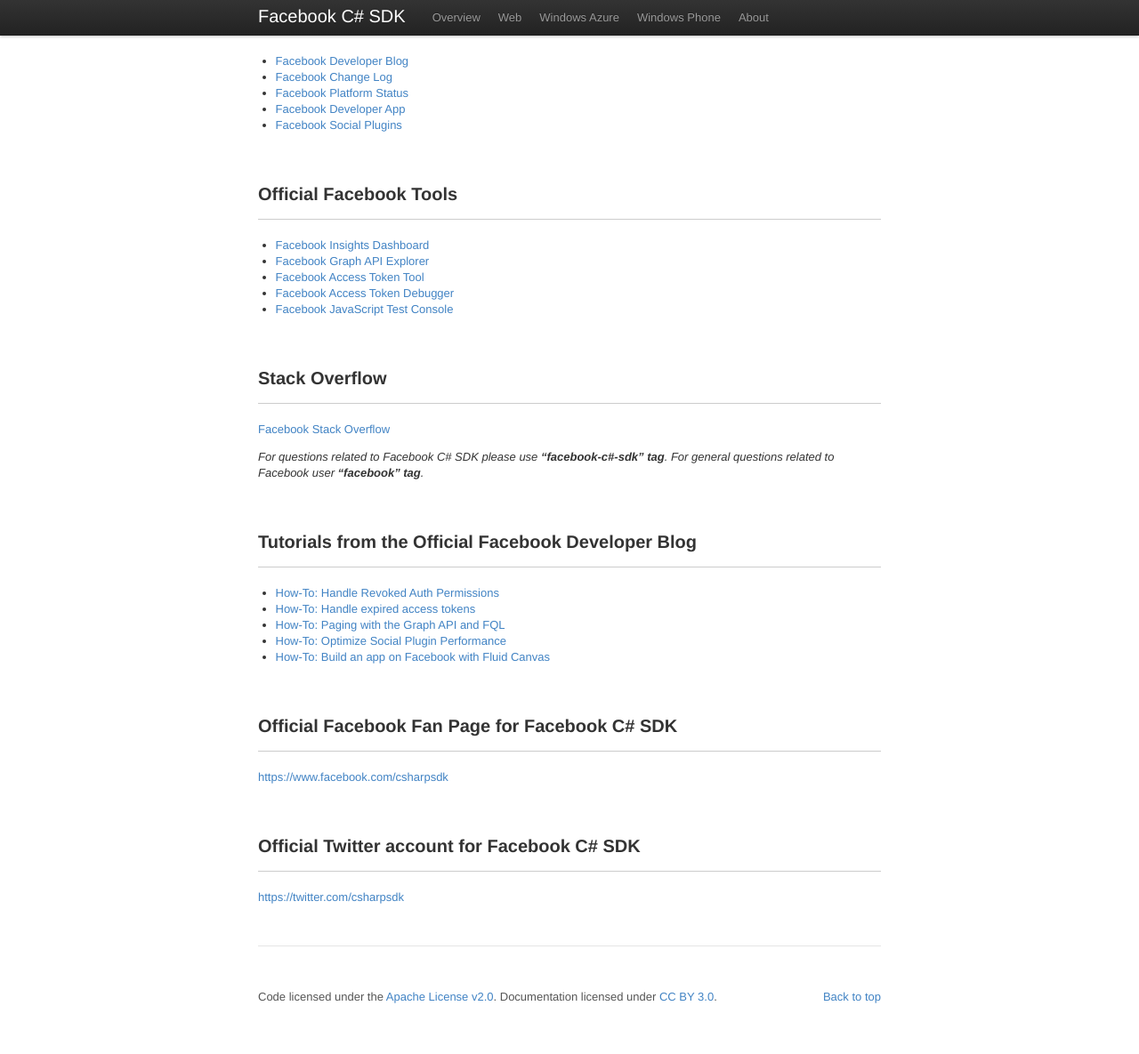
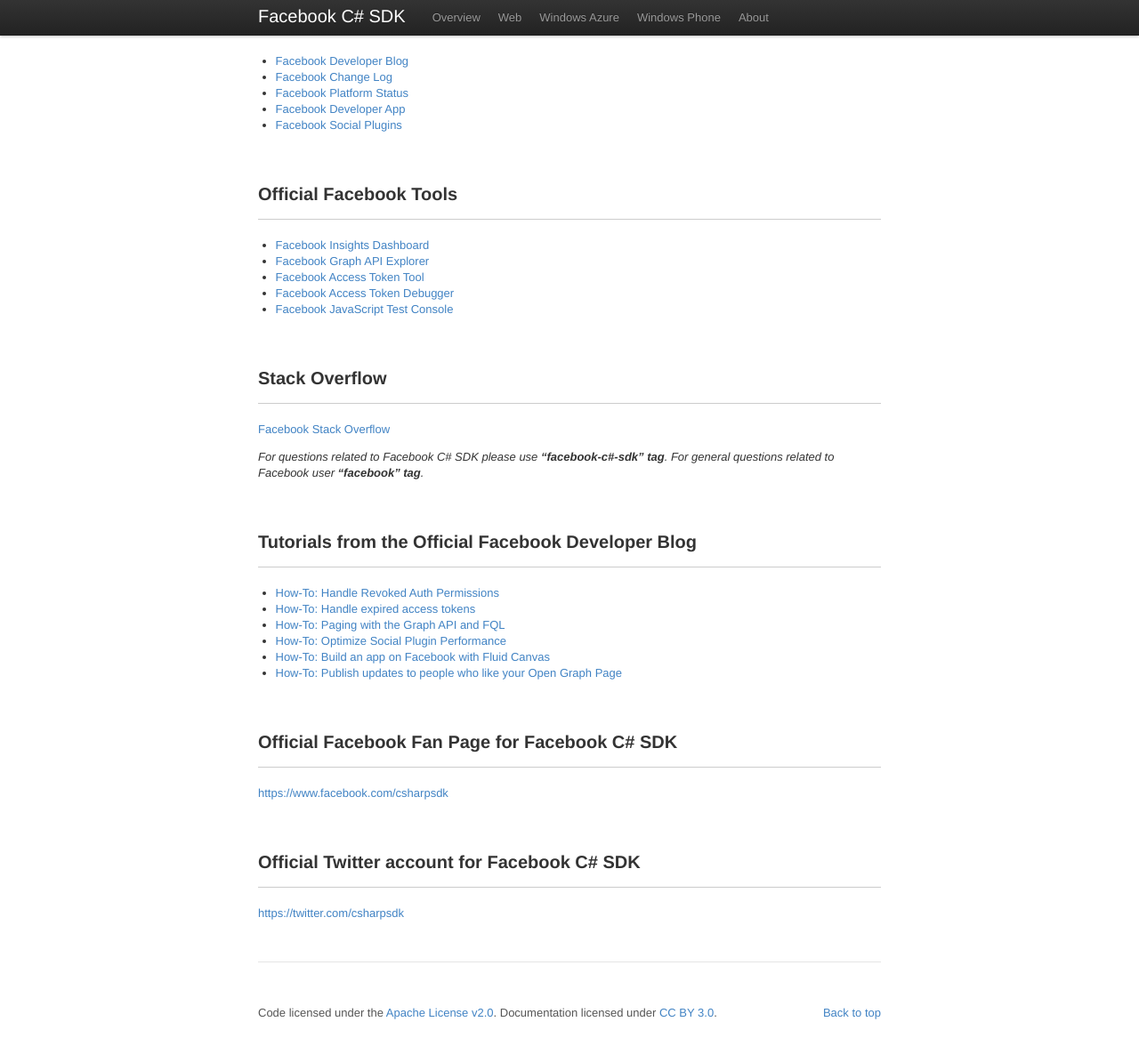
Before and after one commit to facebook-csharp-sdk/facebook-csharp-sdk.github.com, a Jekyll site: the page built from docs/facebook-links.md, in a window 1280 px wide and 1197 px high. Shown: the top 1185 px of the window at 89% size. Built offline with Jekyll 4.4.1, drawn with Linux system fonts in a browser that asks for light colours; Markdown is read by kramdown in place of the engine named in the settings.

Commit message:
How-To: Publish updates to people who like your Open Graph Page

```diff
--- a/docs/facebook-links.md
+++ b/docs/facebook-links.md
@@ -28,6 +28,7 @@ _For questions related to Facebook C# SDK please use **"facebook-c#-sdk" tag**.
 * [How-To: Paging with the Graph API and FQL](https://developers.facebook.com/blog/post/478/)
 * [How-To: Optimize Social Plugin Performance](https://developers.facebook.com/blog/post/530/)
 * [How-To: Build an app on Facebook with Fluid Canvas](https://developers.facebook.com/blog/post/549/)
+* [How-To: Publish updates to people who like your Open Graph Page](https://developers.facebook.com/blog/post/465/)
 
 # Official Facebook Fan Page for Facebook C# SDK
 [https://www.facebook.com/csharpsdk](https://www.facebook.com/csharpsdk)
```
